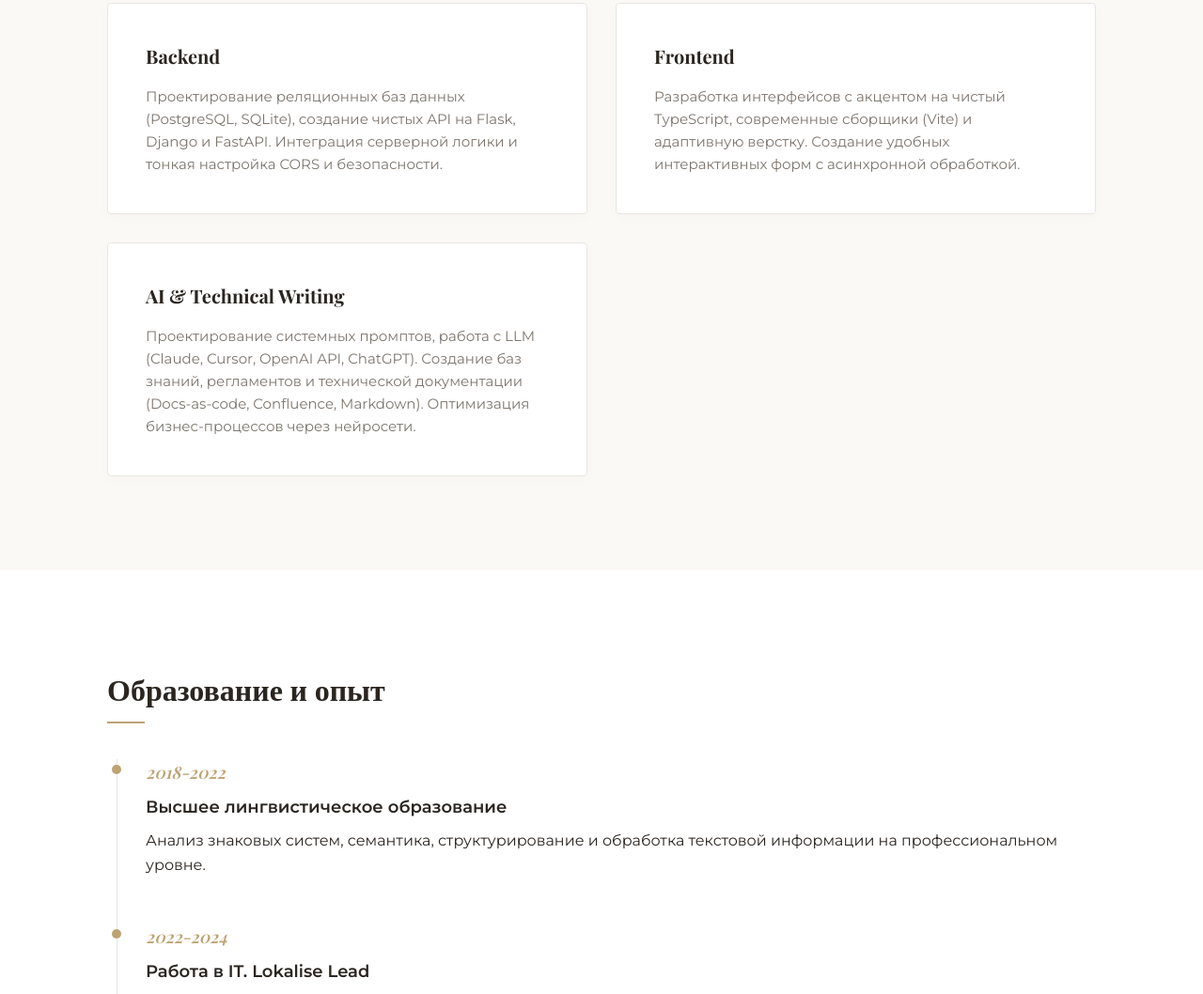
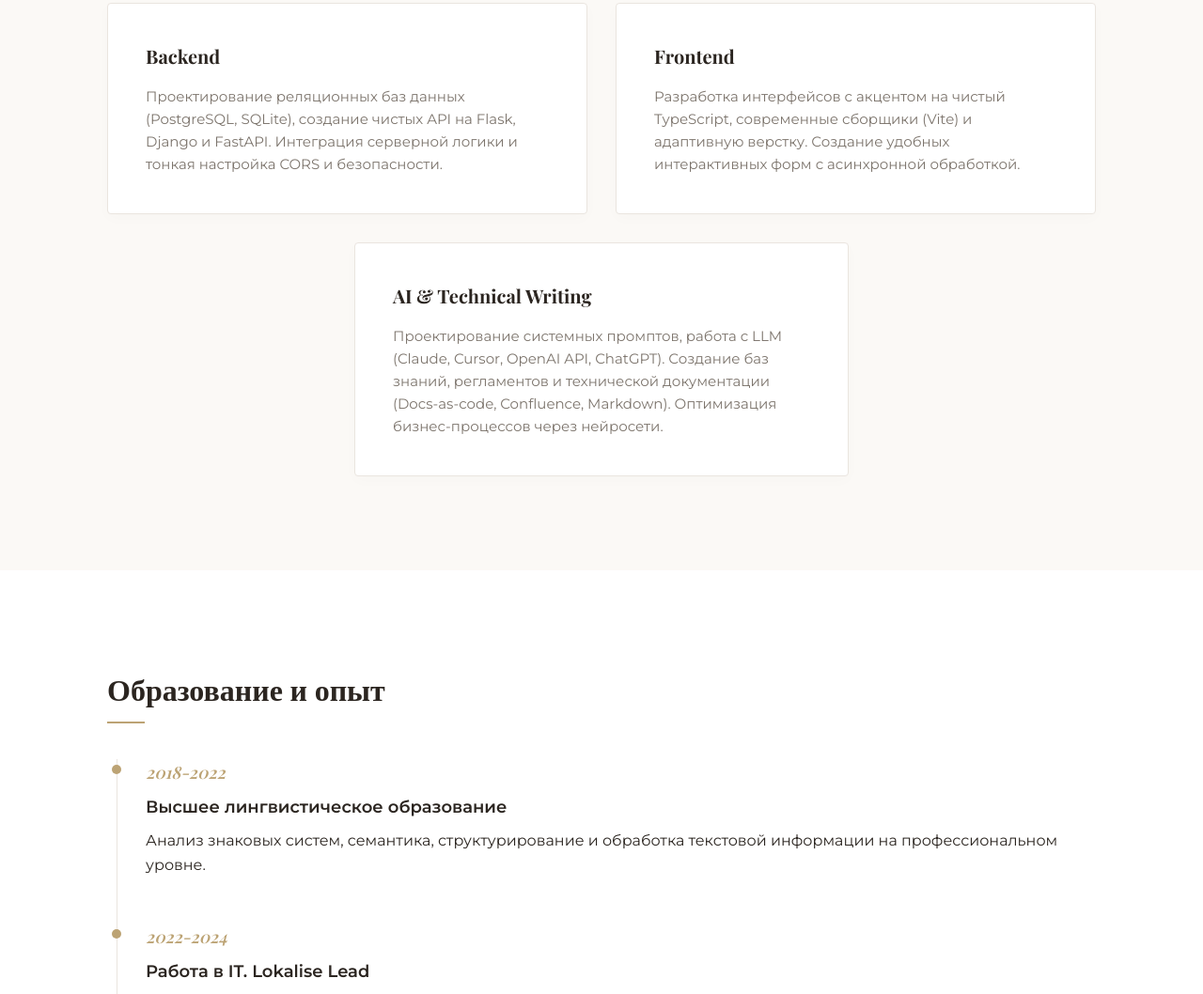
Before and after one commit to alenariev/MyPortfolio, a website built with Vite: page frontend/index.html in a window 1280 px wide. Shown: the part 863-1921 px from the top of the page at 94% size. Built offline with nearby package versions, Linux system fonts and the light colour scheme; a web font is replaced by a local one.

Commit message:
Fix grid and image paths

```diff
--- a/frontend/src/style.css
+++ b/frontend/src/style.css
@@ -280,8 +280,15 @@ h1 {
 
 .card-grid {
     display: grid;
-    grid-template-columns: 1fr 1fr;
+    grid-template-columns: repeat(2, 1fr);
     gap: 30px;
+}
+
+/* Это правило растянет третий элемент на всю ширину сетки, если их всего три */
+.card-grid .card:last-child {
+    grid-column: span 2; /* Растягивает на 2 колонки */
+    max-width: 50%;      /* Делает его ширину равной одной колонке */
+    margin: 0 auto;      /* Центрирует блок */
 }
 
 .card, .project-card {
```
